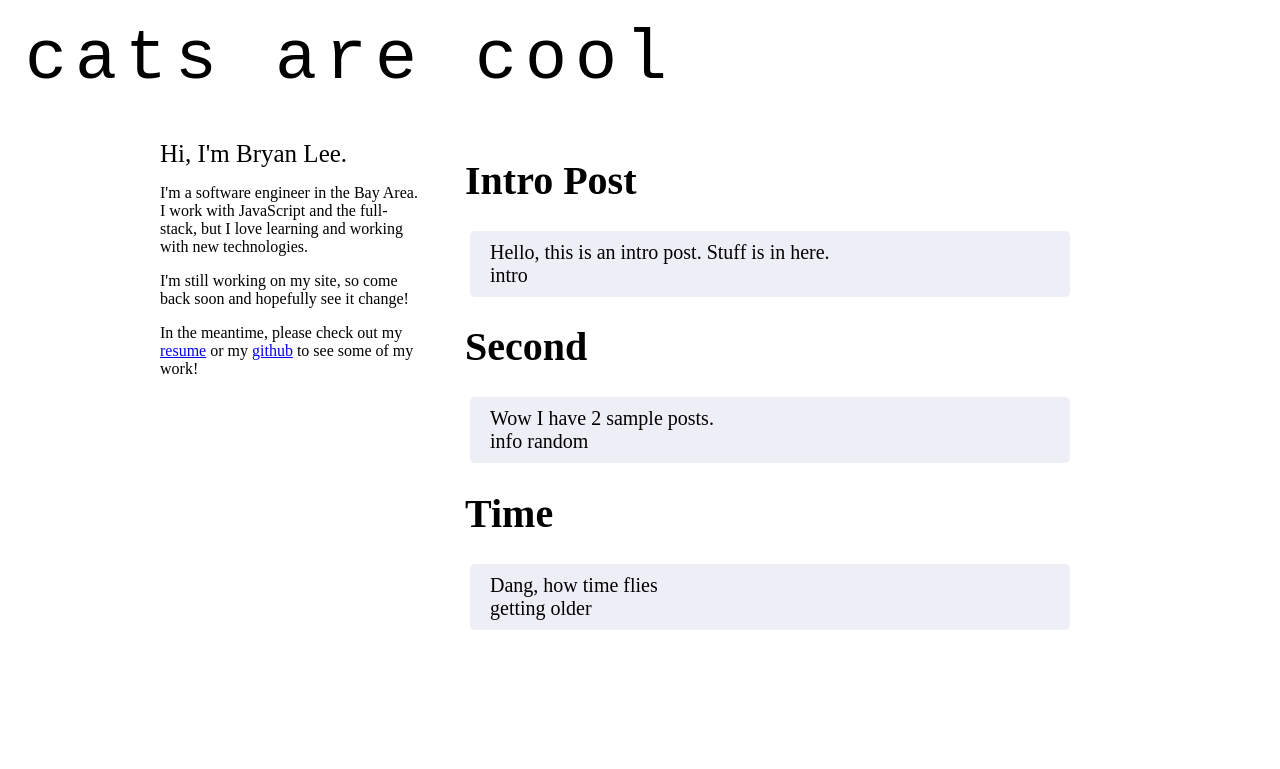
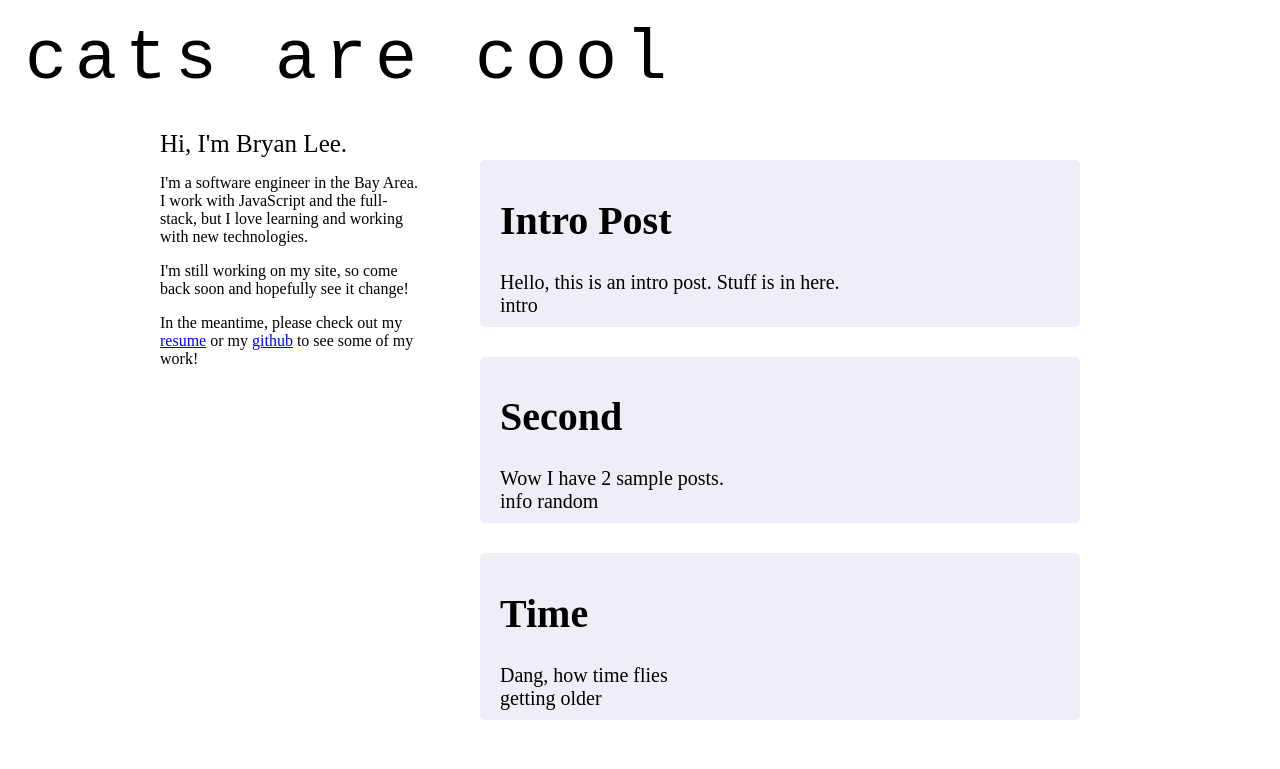
Before and after one commit to bryclee/bryclee-flask, a Flask app: page / in a window 1280 px wide. Shown: the top 769 px of the page. Run offline with Flask 2, Linux system fonts and the light colour scheme.

Commit message:
[refactor] Switches to float for columns  - removes extra pycache files

```diff
--- a/bryclee/static/style.css
+++ b/bryclee/static/style.css
@@ -2,7 +2,7 @@
 	box-sizing: border-box;
 	font: 20px Century Gothic;
 	margin: 0;
-	min-width: 1050px;
+	min-width: 700px;
 }
 * {
 	box-sizing: inherit;
@@ -90,31 +90,33 @@
 	max-width: 1000px;
 	margin: 0px auto;
 }
+.main-content:after {
+	float: clear;
+}
 
 .left-col-wrapper, .left-col {
-	display: inline-block;
+	float: left;
 	min-height: 1px;
 	vertical-align: top;
 	width: 300px;
 }
 .left-col {
 	padding: 20px;
-	top: 120px;
+	top: 110px;
 }
 
 .center-col {
-	display: inline-block;
+	overflow: auto;
 	padding: 20px;
-	width: 650px;
 }
 
 .sidebar-about {
 	font-size: 12pt;
 }
-.post-content{
+.blog-post {
 	background-color: #EEEEF6;
 	border-radius: 5px;
+	margin: 30px 20px;
 	padding: 10px 20px;
-	margin: 0px auto;
 	max-width: 600px;
 }
```
Also changed, not shown: 1 other file.
